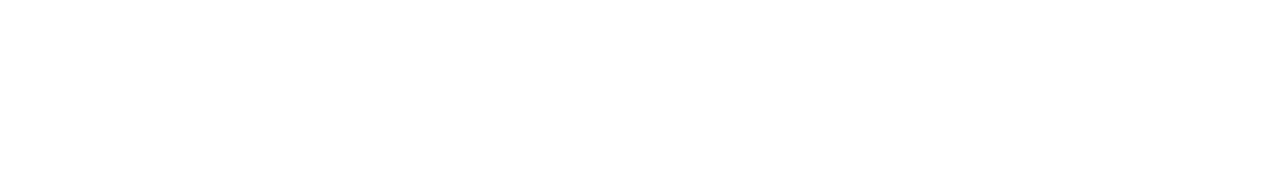
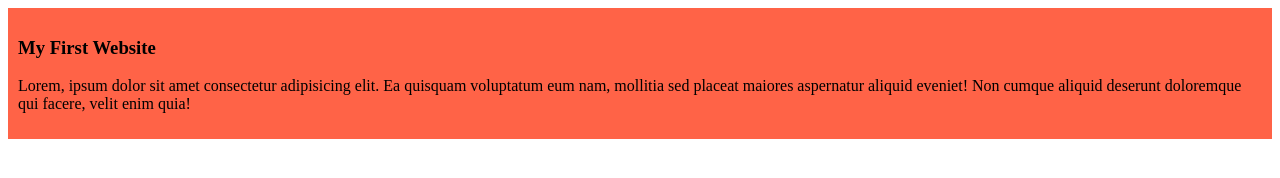
Before and after one commit to Anannazaman/my-simple-website, a plain HTML site: page index.html in a window 1280 px wide. Drawn offline with Linux system fonts and the light colour scheme.

Commit message:
first commit

```diff
--- a/index.html
+++ b/index.html
@@ -4,8 +4,13 @@
     <meta charset="UTF-8">
     <meta name="viewport" content="width=device-width, initial-scale=1.0">
     <title>My Simple Website</title>
+    <link rel="stylesheet" href="styles/blog.css">
 </head>
 <body>
+    <div>
+        <h3>My First Website</h3>
+        <p>Lorem, ipsum dolor sit amet consectetur adipisicing elit. Ea quisquam voluptatum eum nam, mollitia sed placeat maiores aspernatur aliquid eveniet! Non cumque aliquid deserunt doloremque qui facere, velit enim quia!</p>
+    </div>
 
 </body>
 </html>
--- /dev/null
+++ b/styles/blog.css
@@ -0,0 +1,4 @@
+div{
+    background-color: tomato;
+    padding: 10px;
+}
```
